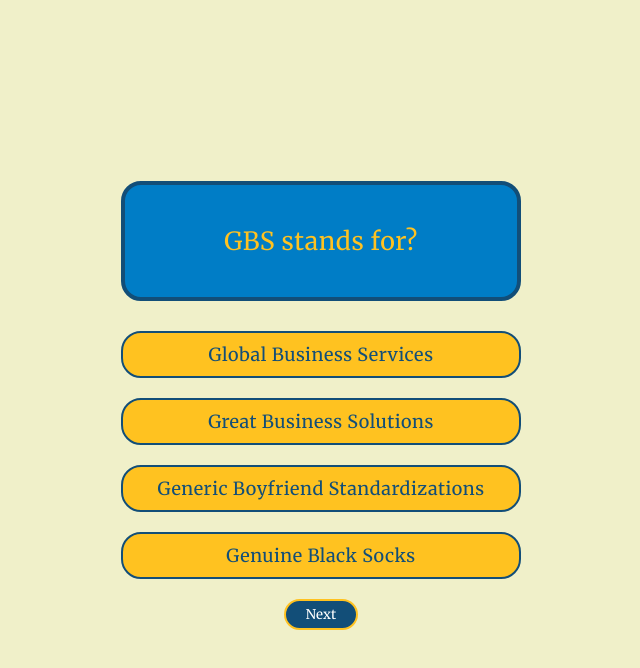
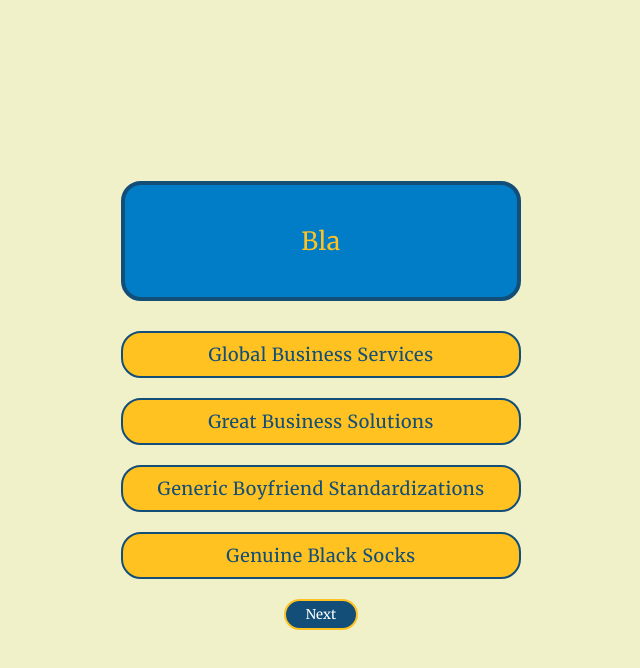
Before and after one commit to BojoZahariev/BHQuiz, a plain HTML site: page index.html in a window 1280 px wide. Both pictures are taken after a click on the button "START". Shown: the whole page, without its empty margins (319-959 px from the left). Drawn offline with Linux system fonts and the light colour scheme.

Commit message:
Update index.html

```diff
--- a/index.html
+++ b/index.html
@@ -27,7 +27,7 @@
 
       <div class="quizPages containers" id="quiz1">
         <div class="center">
-          <p class="questions" id="question1"><!--Question 1-->GBS stands for?<!--Change before--></p>
+          <p class="questions" id="question1"><!--Question 1-->Bla<!--Change before--></p>
 
           <div class="answersDiv">
             <p class="answers answers1 answersL" id="answer1a" onclick="clickControl('answer1a', 'answers1')">
```
